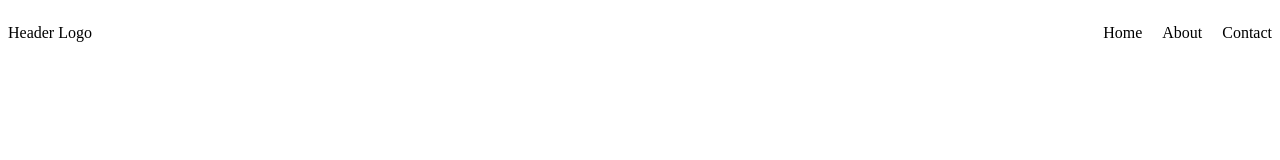
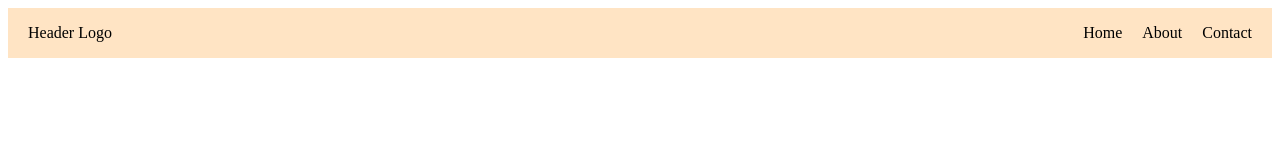
Before and after one commit to hamacodes/landing-page, a plain HTML site: page index.html in a window 1280 px wide. Drawn offline with Linux system fonts and the light colour scheme.

Commit message:
Add styling to the nav bar

```diff
--- a/styles.css
+++ b/styles.css
@@ -3,9 +3,11 @@
 }
 
 nav {
+    padding: 0 20px;
     display: flex;
     justify-content: space-between;
     align-items: center;
+    background-color: bisque;
 }
 
 nav ul {
```
